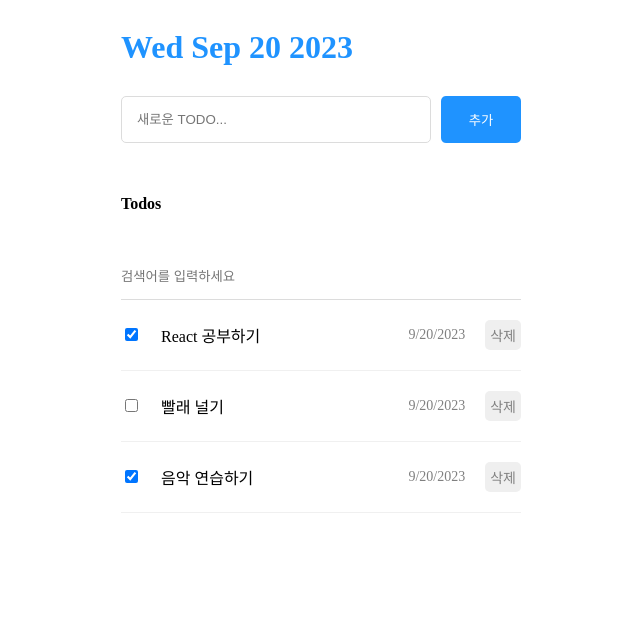
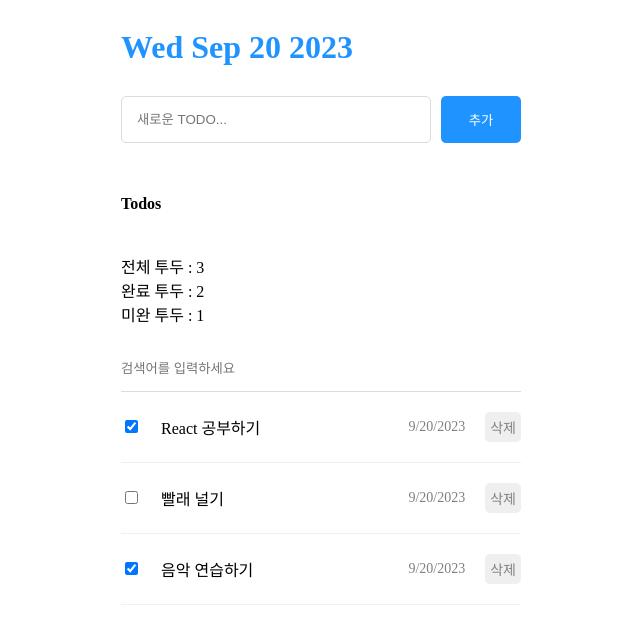
Before and after one commit to skyler-dev/reactAndNext, a React (Vite) app in the folder ep07_todoapp/: page / in a window 1280 px wide. Shown: the top 644 px of the page, without its empty margins (319-959 px from the left). Built offline with nearby package versions, Linux system fonts and the light colour scheme.

Commit message:
Refactor todoapp_SkipExpensiveRecalculations

```diff
--- a/ep07_todoapp/src/components/TodoList.jsx
+++ b/ep07_todoapp/src/components/TodoList.jsx
@@ -1,4 +1,4 @@
-import { useState } from 'react';
+import { useState, useMemo } from 'react';
 import TodoItem from './TodoItem';
 import './TodoList.css';
 
@@ -18,9 +18,26 @@ export default function TodoList({ todos, onUpdate, onDelete }) {
     );
   };
 
+  const { totalCount, doneCount, notDoneCount } = useMemo(() => {
+    console.log('비싼 연산')
+    const totalCount = todos.length;
+    const doneCount = todos.filter((todo) => todo.isDone).length;
+    const notDoneCount = totalCount - doneCount;
+    return {
+      totalCount,
+      doneCount,
+      notDoneCount,
+    };
+  }, [todos]);
+
   return (
     <div className='TodoList'>
       <h4>Todos</h4>
+      <div>
+        <div>전체 투두 : {totalCount}</div>
+        <div>완료 투두 : {doneCount}</div>
+        <div>미완 투두 : {notDoneCount}</div>
+      </div>
       <input
         placeholder='검색어를 입력하세요'
         value={search}
@@ -28,7 +45,12 @@ export default function TodoList({ todos, onUpdate, onDelete }) {
       />
       <div className='todos_wrapper'>
         {filterTodos().map((todo) => (
-          <TodoItem key={todo.id} {...todo} onUpdate={onUpdate} onDelete={onDelete}/>
+          <TodoItem
+            key={todo.id}
+            {...todo}
+            onUpdate={onUpdate}
+            onDelete={onDelete}
+          />
         ))}
       </div>
     </div>
```
